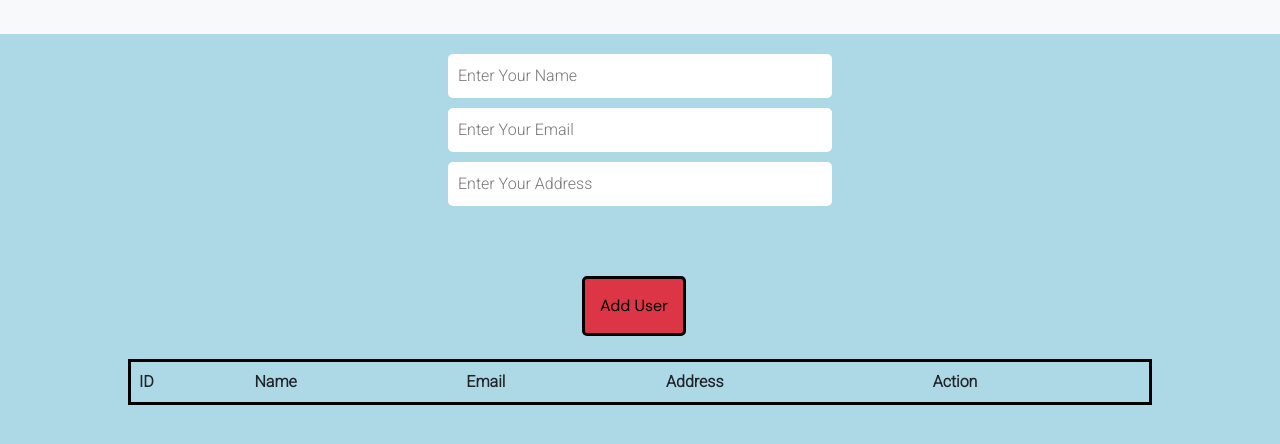
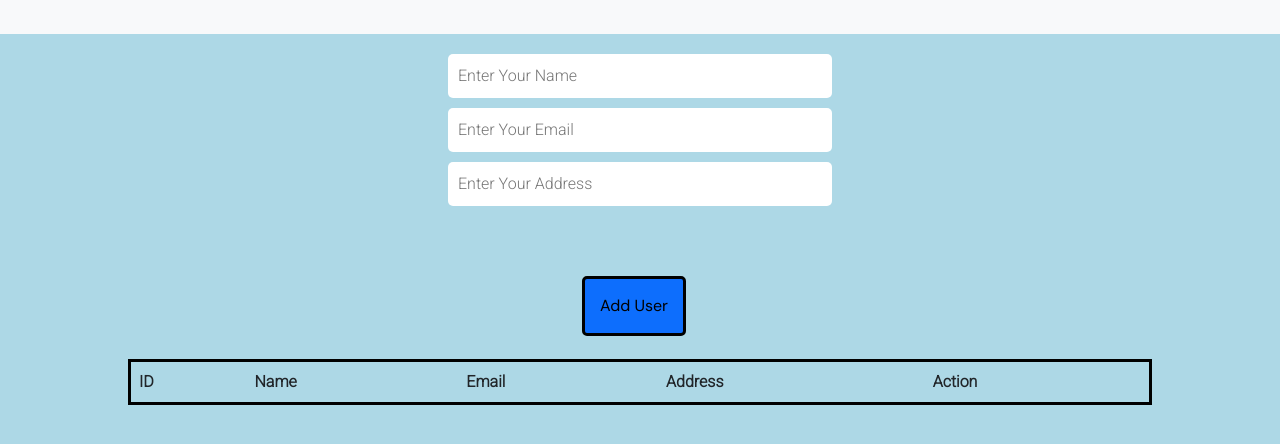
Before and after one commit to AbdullahAnsariGit/User-Data-App-New, a website: page index.html in a window 1280 px wide. Drawn offline with nearby package versions, Linux system fonts and the light colour scheme; no server answers; a web font is replaced by a local one.

Commit message:
Update index.html
btn clour

```diff
--- a/index.html
+++ b/index.html
@@ -29,7 +29,7 @@
         <input type="email" name="email" id="email" placeholder="Enter Your Email">
         <input type="text" name="address" id="address" placeholder="Enter Your Address">
         <div id="alert" style="height: 70px;"></div>
-        <button type="button" class="btn btn-danger" onclick="userCreate()">Add User</button>
+        <button type="button" class="btn btn-primary" onclick="userCreate()">Add User</button>
     </div>
 
 
```
